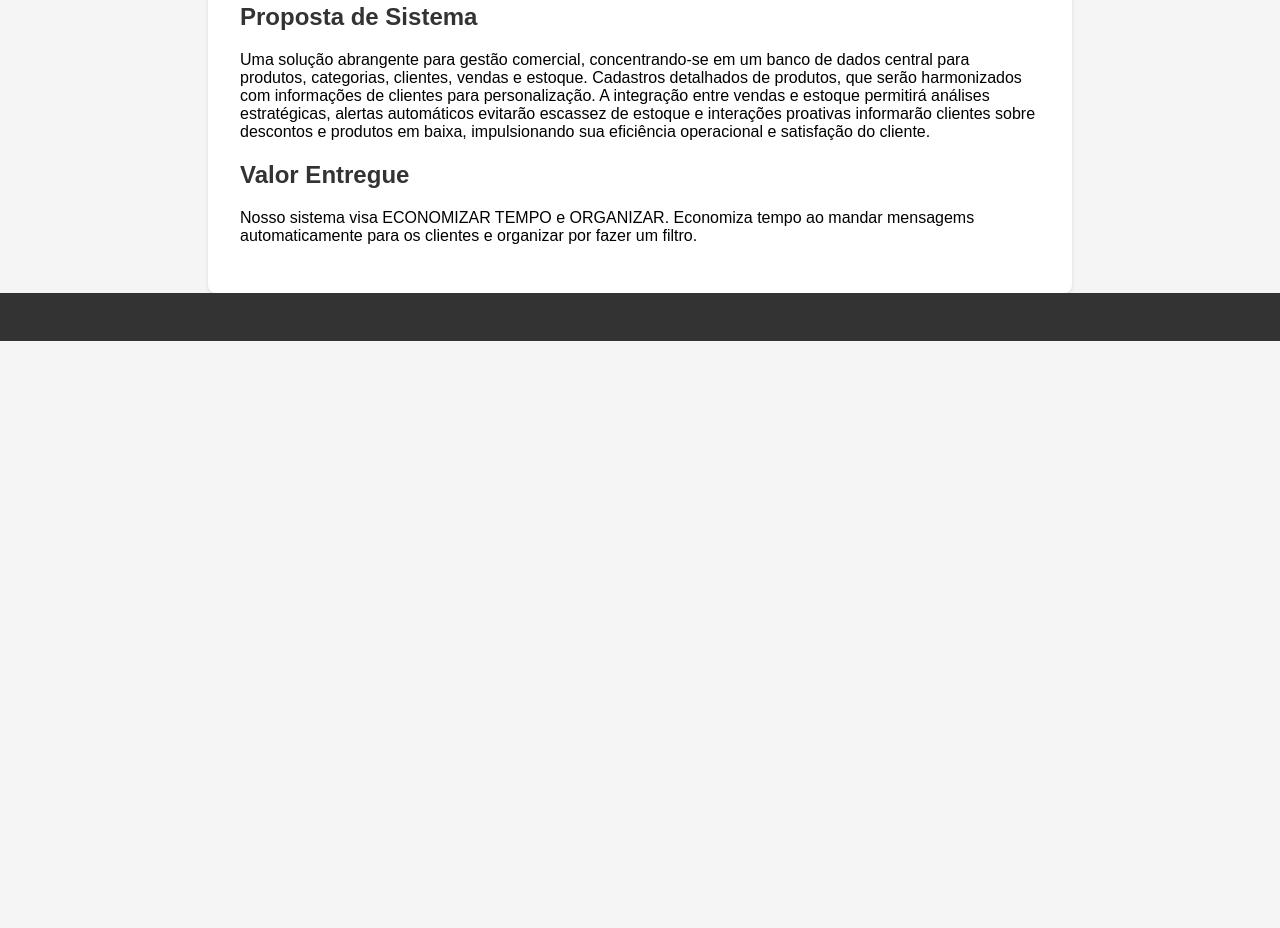
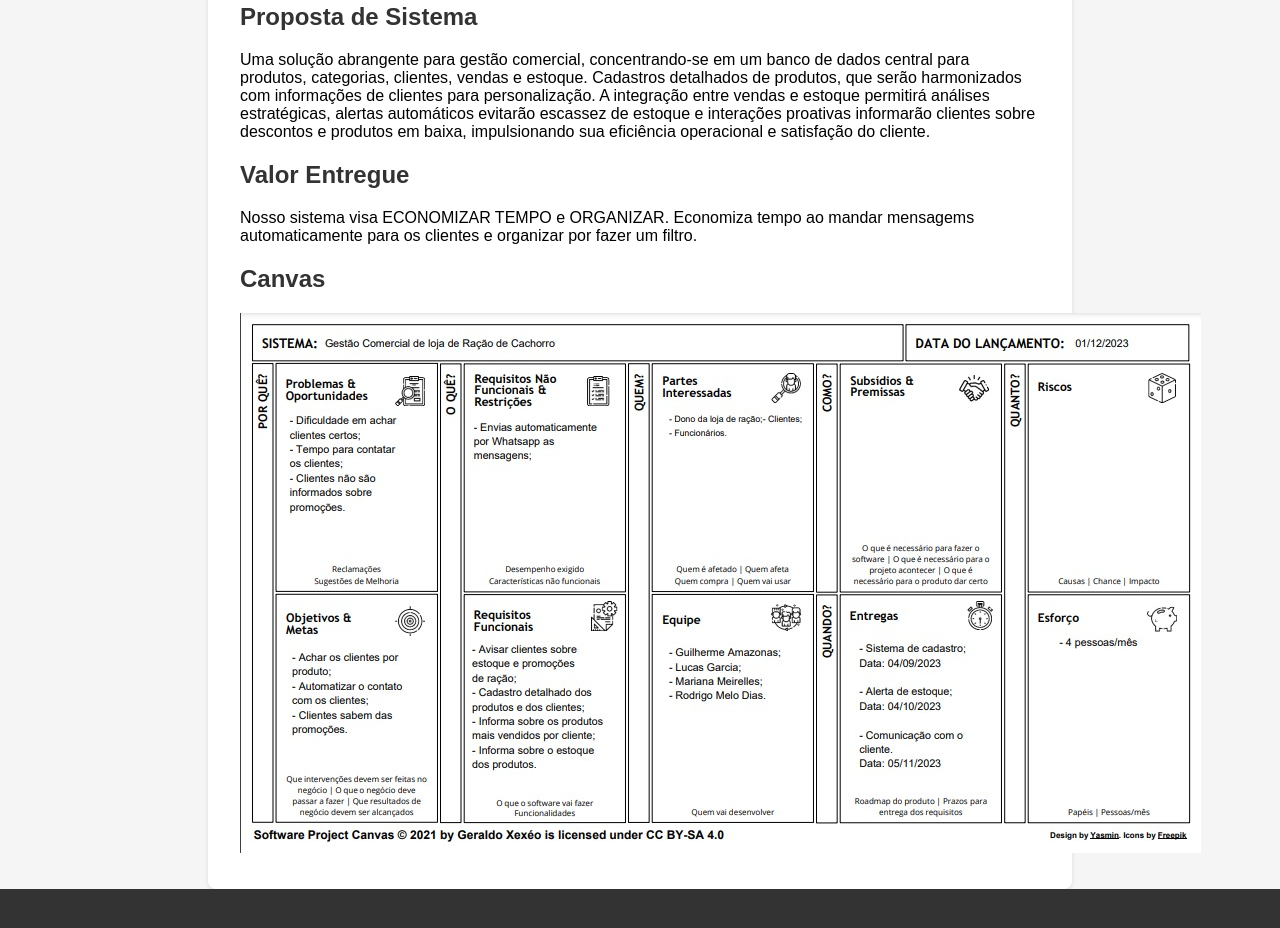
Before and after one commit to GARCl-A/pf-eel780, a plain HTML site: page index.html in a window 1280 px wide. Shown: the part 484-1412 px from the top of the page. Before the commit the page ends 825 px from the top, so only its background shows below. Drawn offline with Linux system fonts and the light colour scheme.

Commit message:
Adicionei o Canvas

```diff
--- a/index.html
+++ b/index.html
@@ -87,6 +87,11 @@ Gostaria de conseguir gerar uma lista de clientes por algum filtro, como um prod
     <h2>Valor Entregue</h2>
     <p>Nosso sistema visa ECONOMIZAR TEMPO e ORGANIZAR. Economiza tempo ao mandar mensagems automaticamente para os clientes e organizar por fazer um filtro.</p>
   </section>
+
+  <section>
+    <h2>Canvas</h2>
+    <img src="canvas1.jpeg" alt="Canvas">
+  </section>
 </main>
 
 <footer>
```
Also changed, not shown: canvas1.jpeg (added).
